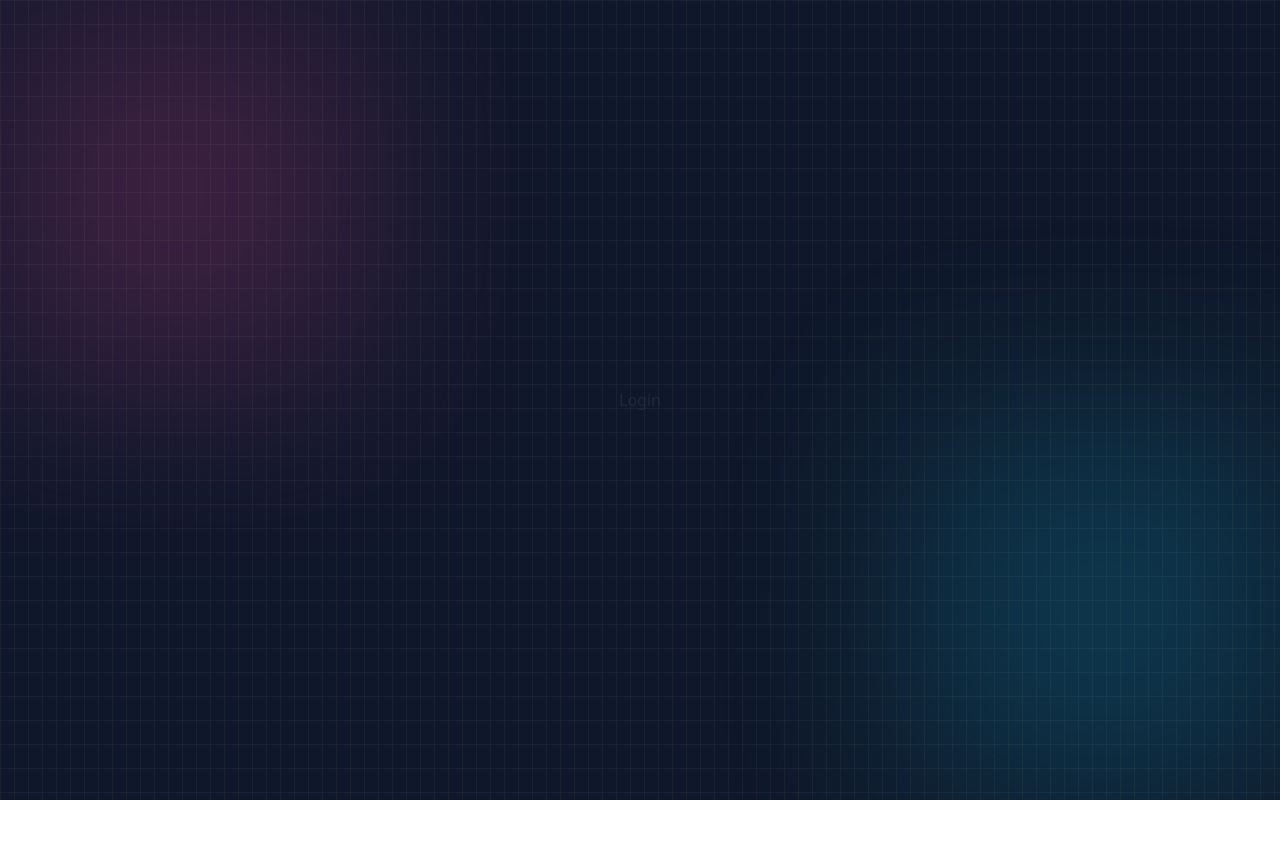
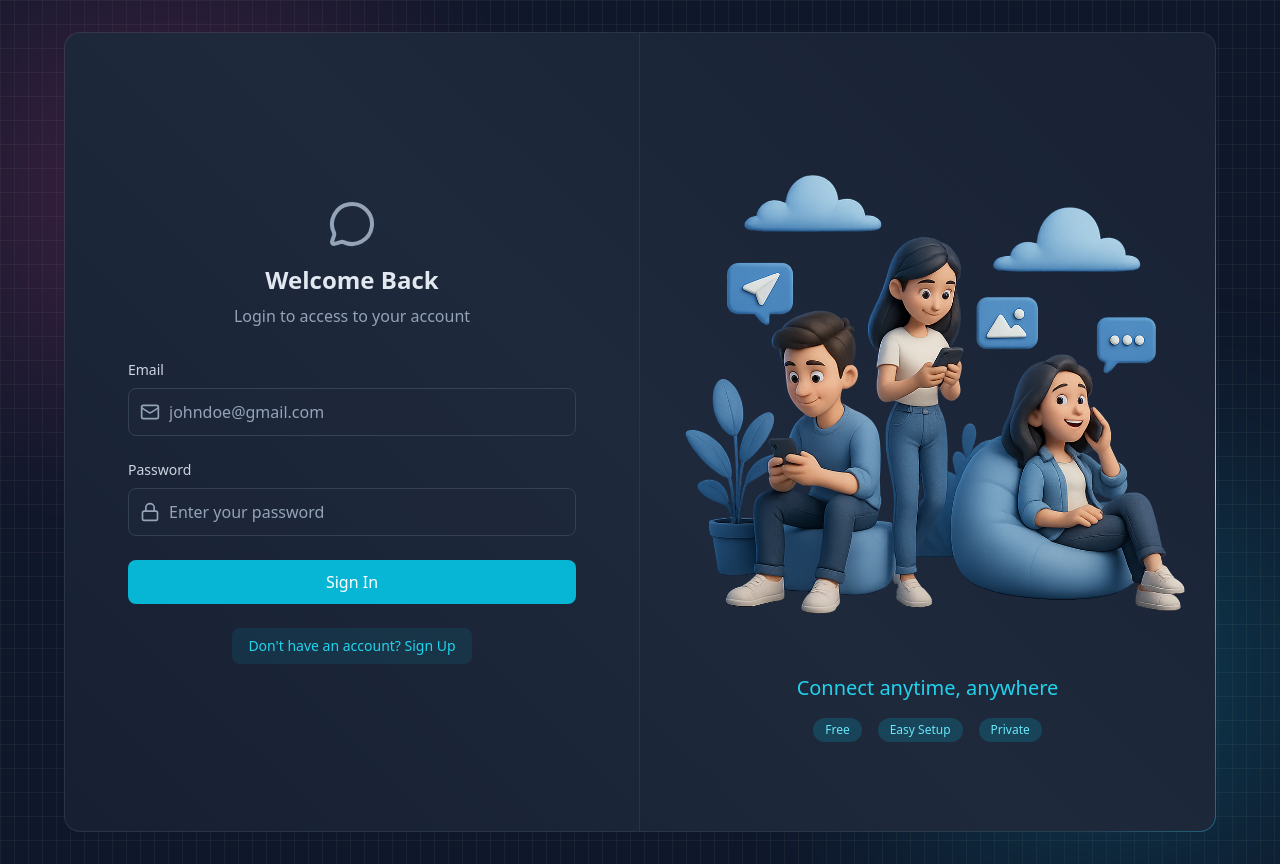
Before and after one commit to pankaj-shinde04/chatify, a React app in the folder frontend/: page /login in a window 1280 px wide. Before the commit the page ends 800 px from the top, so only its background shows below. Built offline with nearby package versions, Linux system fonts and the light colour scheme; no server answers; the HTML template or start-up script is replaced by a standard one.

Commit message:
login&logout implemented

```diff
--- a/frontend/src/pages/ChatPage.jsx
+++ b/frontend/src/pages/ChatPage.jsx
@@ -1,9 +1,12 @@
 import React from 'react'
+import { useAuthStore } from '../store/useAuthStore'
 
 const ChatPage = () => {
+   const {logout} = useAuthStore();
+
   return (
-    <div>
-      <h1 className='text-3xl text-white'>Chat</h1>
+    <div className='z-10'>
+      <button onClick={logout}>Logout</button>
     </div>
   )
 }
--- a/frontend/src/pages/LoginPage.jsx
+++ b/frontend/src/pages/LoginPage.jsx
@@ -1,9 +1,112 @@
 import React from 'react'
+import BorderAnimatedContainer from '../components/BorderAnimatedContainer';
+import { MessageCircleIcon,LockIcon, MailIcon,  LoaderIcon } from "lucide-react";
+import { Link } from 'react-router';
+import { useState } from 'react';
+import { useAuthStore } from '../store/useAuthStore';
 
 const LoginPage = () => {
+  const [formData, setFormData] =useState({ email:"", password:""});
+    const {login, isLogginIn} = useAuthStore();
+
+    const handleSubmit = (e) =>{
+      e.preventDefault();
+
+      login(formData);
+    }
+
   return (
-    <div>
-      <h1>Login</h1>
+    <div className='w-full flex items-center justify-center p-4 bg-slate-900'>
+
+      <div className='relative w-full max-w-6xl md:h-[800px] h-[650px]'>
+        <BorderAnimatedContainer>
+          <div className='w-full flex flex-col md:flex-row'>
+            {/* LEFT - FORM */}
+            <div className='md:w-1/2 p-8 flex items-center justify-center md:border-r border-slate-600/30'>
+              <div className='w-full max-w-md'>
+                {/* HEADING TEXT */}
+                <div className="text-center mb-8">
+                  <MessageCircleIcon className="w-12 h-12 mx-auto text-slate-400 mb-4" />
+                  <h2 className="text-2xl font-bold text-slate-200 mb-2">Welcome Back</h2>
+                  <p className="text-slate-400">Login to access to your account</p>
+                </div>
+                {/* FORM */}
+                <form onSubmit={handleSubmit} className="space-y-6">
+
+                   {/* EMAIL INPUT */}
+                  <div>
+                    <label className="auth-input-label">Email</label>
+                    <div className="relative">
+                      <MailIcon className="auth-input-icon" />
+
+                      <input
+                        type="email"
+                        value={formData.email}
+                        onChange={(e) => setFormData({ ...formData, email: e.target.value })}
+                        className="input"
+                        placeholder="johndoe@gmail.com"
+                      />
+                    </div>
+                  </div>
+                  {/* PASSWORD INPUT */}
+                  <div>
+                    <label className="auth-input-label">Password</label>
+                    <div className="relative">
+                      <LockIcon className="auth-input-icon" />
+
+                      <input
+                        type="password"
+                        value={formData.password}
+                        onChange={(e) => setFormData({ ...formData, password: e.target.value })}
+                        className="input"
+                        placeholder="Enter your password"
+                      />
+                    </div>
+                  </div>
+                  {/* SUBMIT BUTTON */}
+                  <button className="auth-btn" type="submit" disabled={isLogginIn}>
+                    {isLogginIn ? (
+                      <LoaderIcon className="w-full h-5 animate-spin text-center" />
+                    ) : (
+                      "Sign In"
+                    )}
+                  </button>
+                </form>
+
+                 <div className="mt-6 text-center">
+                  <Link to="/signup" className="auth-link">
+                    Don't have an account? Sign Up
+                  </Link>
+                </div>
+
+              </div>
+
+            </div>
+
+            {/* RIGHT - IMAGE */}
+
+            <div className="hidden md:w-1/2 md:flex items-center justify-center p-6 bg-gradient-to-bl from-slate-800/20 to-transparent">
+              <div>
+                <img
+                  src="/login.png"
+                  alt="People using mobile devices"
+                  className="w-full h-auto object-contain"
+                />
+                <div className="mt-6 text-center">
+                  <h3 className="text-xl font-medium text-cyan-400">Connect anytime, anywhere</h3>
+
+                  <div className="mt-4 flex justify-center gap-4">
+                    <span className="auth-badge">Free</span>
+                    <span className="auth-badge">Easy Setup</span>
+                    <span className="auth-badge">Private</span>
+                  </div>
+                </div>
+              </div>
+            </div>
+          </div>
+        </BorderAnimatedContainer>
+      </div>
+
     </div>
   )
 }
--- a/frontend/src/store/useAuthStore.js
+++ b/frontend/src/store/useAuthStore.js
@@ -7,6 +7,7 @@
     authUser: null,
     isCheckingAuth: true,
     isSigningUp : false,
+    isLoggingIn : false,
 
     checkAuth: async ()=>{
 
@@ -37,5 +38,33 @@
         } finally {
             set({isSigningUp:false})
         }
+    },
+
+    login : async (data) =>{
+        set({isLoggingIn:true})
+        try {
+            const res = await axiosInstance.post('/auth/login', data);
+            set({authUser:res.data});
+
+            // toast messages
+            toast.success("Logged in successfully");
+           } catch (error) {
+             toast.error(error.response.data.message);
+
+        } finally {
+            set({isLoggingIn:false})
+        }
+    },
+    logout : async () =>{
+
+        try {
+            await axiosInstance.post('/auth/logout');
+            set({authUser:null});
+            toast.success("Logged out successfully");
+        } catch (error) {
+            toast.error("Error logging out. Please try again.");
+            console.log("Logout error:", error);
+
+        }
     }
 }));
```
